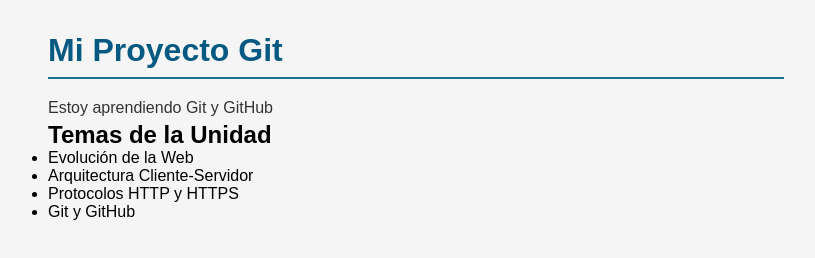
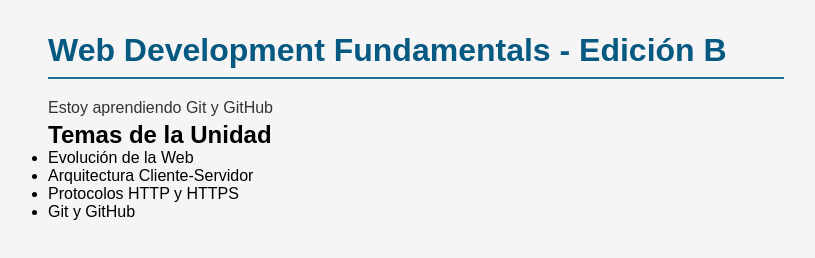
Before and after one commit to maocalderon/fundamentos-web, a plain HTML site: page index.html in a window 1280 px wide. Shown: the whole page, without its empty margins (224-1039 px from the left). Drawn offline with Linux system fonts and the light colour scheme.

Commit message:
mod: cambiar título (versión B)

```diff
--- a/index.html
+++ b/index.html
@@ -5,7 +5,8 @@
     <link rel="stylesheet" href="styles.css">
 </head>
 <body>
-    <h1>Mi Proyecto Git</h1>
+    <h1>Web Development Fundamentals - Edición B</h1>
+
     <p>Estoy aprendiendo Git y GitHub</p>
     <h2>Temas de la Unidad</h2>
 <ul>
```
